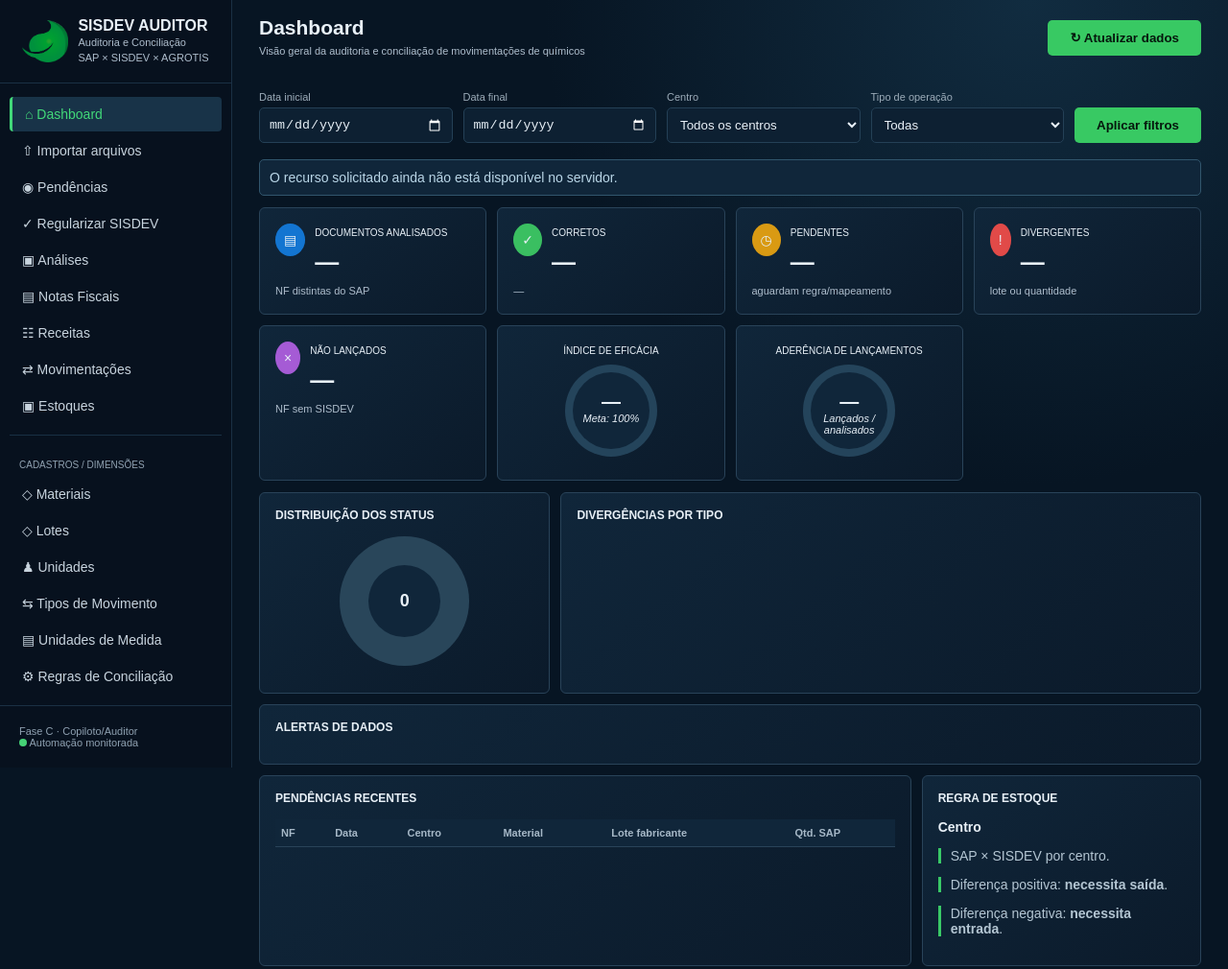
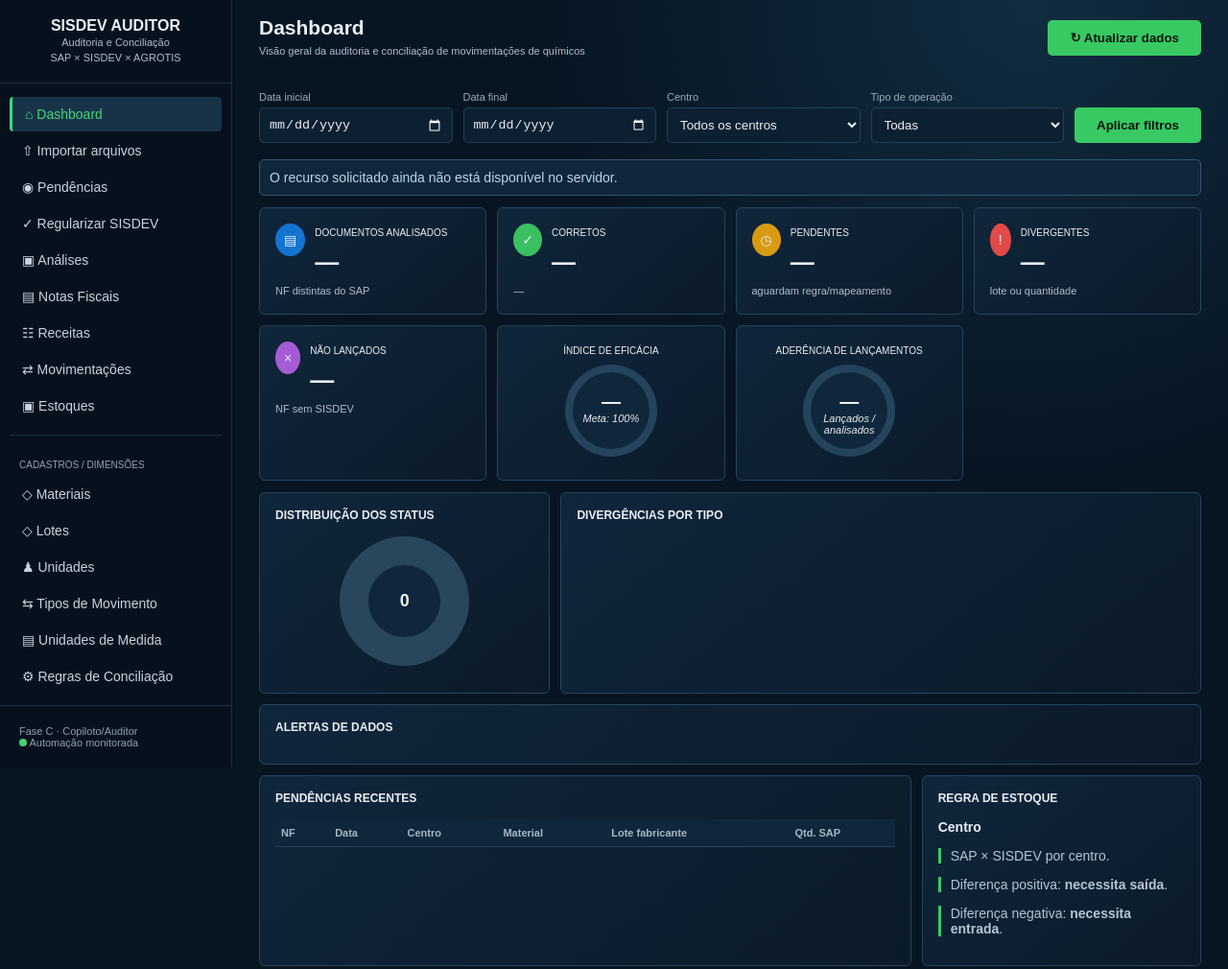
Before and after one commit to FortunatoE/SISDEV-AUDITOR, a plain HTML site: page src/web/index.html in a window 1280 px wide. Shown: the whole page at 96% size. Drawn offline with Linux system fonts and the light colour scheme; no server answers.

Commit message:
style: remove sidebar logo

```diff
--- a/src/web/index.html
+++ b/src/web/index.html
@@ -10,7 +10,6 @@
 <body>
   <aside>
     <div class="brand">
-      <span class="brand-mark" aria-hidden="true"></span>
       <section>
         <strong>SISDEV AUDITOR</strong>
         <small>Auditoria e Conciliação<br>SAP × SISDEV × AGROTIS</small>
--- a/src/web/style.css
+++ b/src/web/style.css
@@ -42,16 +42,9 @@ aside {
   display: flex;
   align-items: center;
   justify-content: center;
-  gap: 10px;
   padding: 12px 10px;
+  text-align: center;
   border-bottom: 1px solid #1a3044;
-}
-
-.brand-mark {
-  width: 48px;
-  height: 44px;
-  flex: 0 0 48px;
-  background: url('assets/logo-boa-esperanca.png') left center / auto 44px no-repeat;
 }
 
 .brand strong { font-size: 16px; }
```
